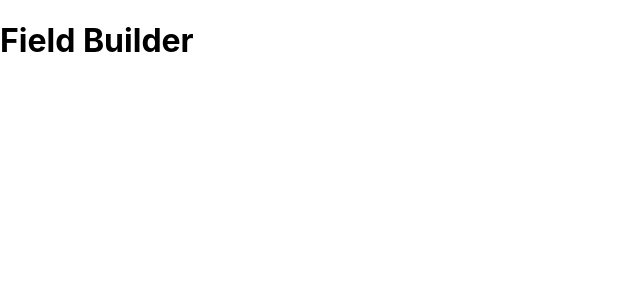
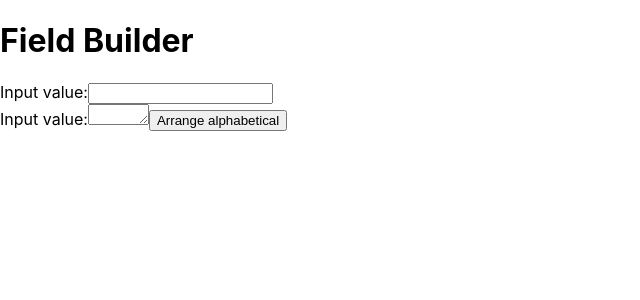
Before and after one commit to YordanLV/field-builder, a React (Create React App) app: page / in a window 1280 px wide. Shown: the top 300 px of the page, without its empty margins (0-640 px from the left). Built offline with nearby package versions, Linux system fonts and the light colour scheme.

Commit message:
Added basic input/textarea

```diff
--- /dev/null
+++ b/src/components/ArrayTextArea/index.jsx
@@ -0,0 +1,23 @@
+import { useState } from 'react';
+
+export default function ArrayTextArea() {
+  const [value, setValue] = useState('');
+  const [arrayValue, setArrayValue] = useState([]);
+
+  const onChange = (event) => {
+    setValue(event.target.value);
+    setArrayValue(event.target.value.split(/\n/))
+  };
+
+  const arrangeAlphabetical = () => {
+    setValue(arrayValue.sort().join("\n"));
+  }
+
+  return (
+    <>
+      <label>Input value:</label>
+      <textarea cols="5" rows="1" value={value} onChange={onChange} />
+      <button onClick={arrangeAlphabetical}>Arrange alphabetical</button>
+    </>
+  );
+}
--- /dev/null
+++ b/src/components/Input/index.jsx
@@ -0,0 +1,16 @@
+import { useState } from 'react';
+
+export default function Input() {
+  const [value, setValue] = useState('');
+
+  const onChange = (event) => {
+    setValue(event.target.value);
+  };
+
+  return (
+    <div>
+      <label>Input value:</label>
+      <input value={value} onChange={onChange} />
+    </div>
+  );
+}
--- a/src/containers/App.css
+++ /dev/null
@@ -1,38 +0,0 @@
-.App {
-  text-align: center;
-}
-
-.App-logo {
-  height: 40vmin;
-  pointer-events: none;
-}
-
-@media (prefers-reduced-motion: no-preference) {
-  .App-logo {
-    animation: App-logo-spin infinite 20s linear;
-  }
-}
-
-.App-header {
-  background-color: #282c34;
-  min-height: 100vh;
-  display: flex;
-  flex-direction: column;
-  align-items: center;
-  justify-content: center;
-  font-size: calc(10px + 2vmin);
-  color: white;
-}
-
-.App-link {
-  color: #61dafb;
-}
-
-@keyframes App-logo-spin {
-  from {
-    transform: rotate(0deg);
-  }
-  to {
-    transform: rotate(360deg);
-  }
-}
--- a/src/containers/App.js
+++ b/src/containers/App.js
@@ -1,10 +1,17 @@
+import Input from "../components/Input";
+import Textarea from "../components/ArrayTextArea";
+
 export default function App() {
   return (
     <div className="App">
       <header className="App-header">
-        <h1>
-          Field Builder
-        </h1>
+        <h1>Field Builder</h1>
+        <div>
+          <Input />
+        </div>
+        <div>
+          <Textarea />
+        </div>
       </header>
     </div>
   );
```
Also changed, not shown: src/containers/logo.svg (deleted).
